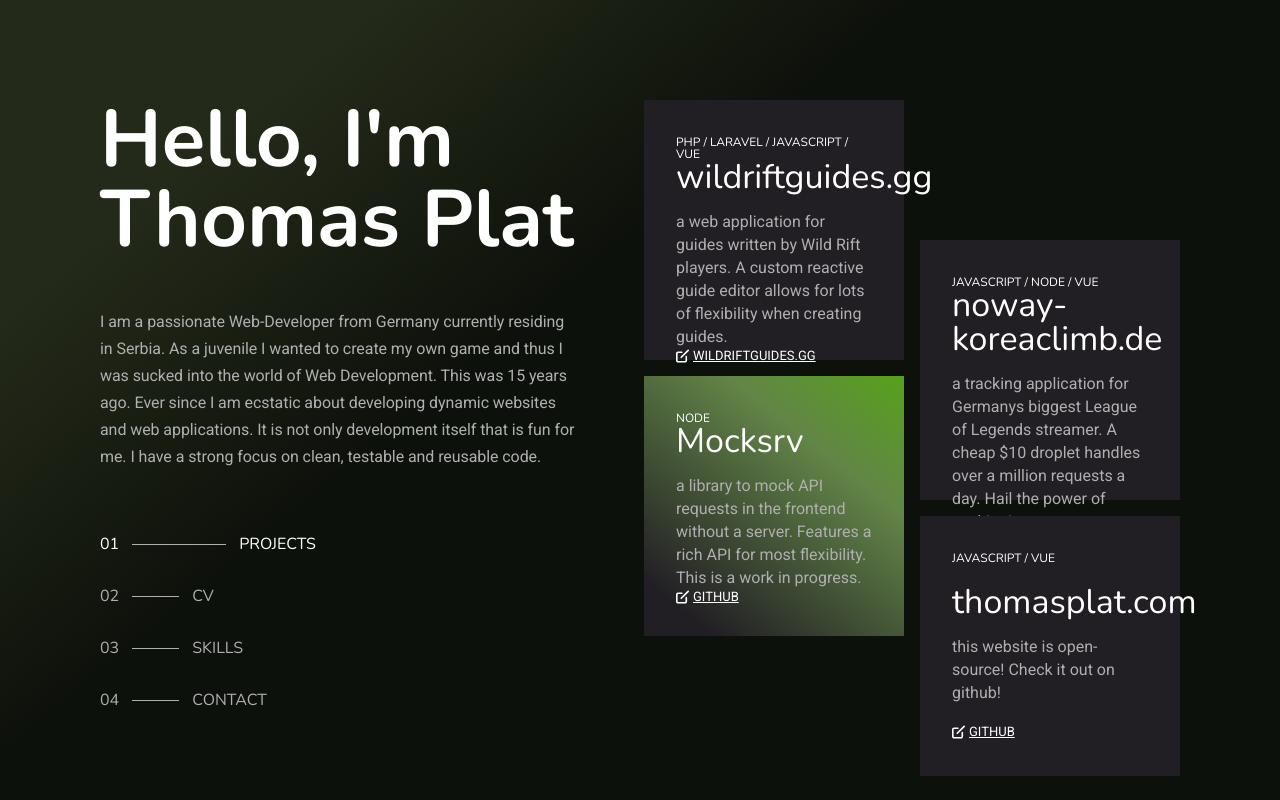
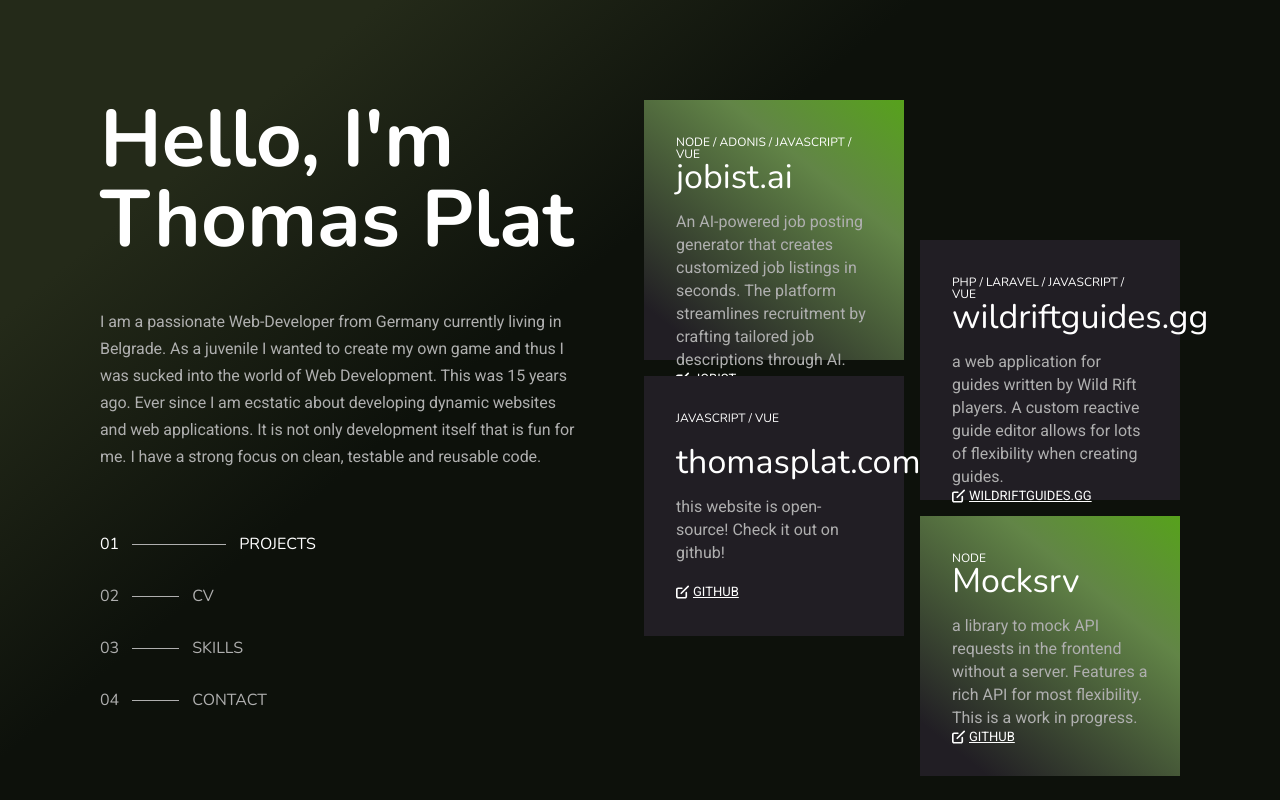
Before and after one commit to thplat/thomasplat.com, a Vue app: page / in a window 1280 px wide. Built offline with nearby package versions, Linux system fonts and the light colour scheme.

Commit message:
update projects

```diff
--- a/src/i18n/en.json
+++ b/src/i18n/en.json
@@ -11,7 +11,7 @@
     },
     "index": {
         "headline": "Hello, I'm Thomas Plat",
-        "asideCopy": "I am a passionate Web-Developer from Germany currently residing in Serbia. As a juvenile I wanted to create my own game and thus I was sucked into the world of Web Development. This was 15 years ago. Ever since I am ecstatic about developing dynamic websites and web applications. It is not only development itself that is fun for me. I have a strong focus on clean, testable and reusable code."
+        "asideCopy": "I am a passionate Web-Developer from Germany currently living in Belgrade. As a juvenile I wanted to create my own game and thus I was sucked into the world of Web Development. This was 15 years ago. Ever since I am ecstatic about developing dynamic websites and web applications. It is not only development itself that is fun for me. I have a strong focus on clean, testable and reusable code."
     },
     "cv": {
         "from": "From",
--- a/src/stores/project.ts
+++ b/src/stores/project.ts
@@ -10,6 +10,16 @@
   state: (): RootState => ({
     projects: [
       {
+        type: 'Node / Adonis / Javascript / Vue',
+        title: 'jobist.ai',
+        description: 'An AI-powered job posting generator that creates customized job listings in seconds. The platform streamlines recruitment by crafting tailored job descriptions through AI.',
+        link: {
+          name: 'jobist',
+          url: 'https://jobist.ai'
+        },
+        highlight: true
+      },
+      {
         type: 'PHP / Laravel / Javascript / Vue',
         title: 'wildriftguides.gg',
         description: 'a web application for guides written by Wild Rift players. A custom reactive guide editor allows for lots of flexibility when creating guides.',
@@ -19,13 +29,12 @@
         }
       },
       {
-        type: 'Javascript / Node / Vue',
-        offlineMessage: 'Project was online only during the event',
-        title: 'noway-koreaclimb.de',
-        description: 'a tracking application for Germanys biggest League of Legends streamer. A cheap $10 droplet handles over a million requests a day. Hail the power of caching!',
+        type: 'Javascript / Vue',
+        title: 'thomasplat.com',
+        description: 'this website is open-source! Check it out on github!',
         link: {
-          name: 'noway-koreaclimb.de',
-          url: 'https://noway-koreaclimb.de'
+          name: 'Github',
+          url: 'https://github.com/thplat/thomasplat.com'
         }
       },
       {
@@ -38,15 +47,6 @@
         },
         highlight: true
       },
-      {
-        type: 'Javascript / Vue',
-        title: 'thomasplat.com',
-        description: 'this website is open-source! Check it out on github!',
-        link: {
-          name: 'Github',
-          url: 'https://github.com/thplat/thomasplat.com'
-        }
-      },
     ]
   }),
 })
--- a/src/types/types.ts
+++ b/src/types/types.ts
@@ -1,7 +1,7 @@
 export interface Project {
     type: string,
-    online: boolean,
     title: string,
+    offlineMessage?: string,
     description: string,
     link?: {
         name: string,
```
